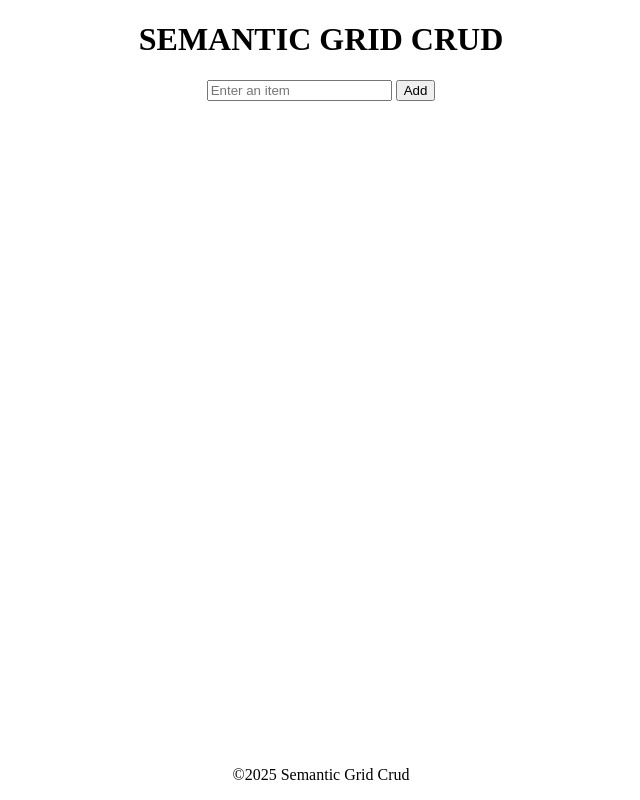
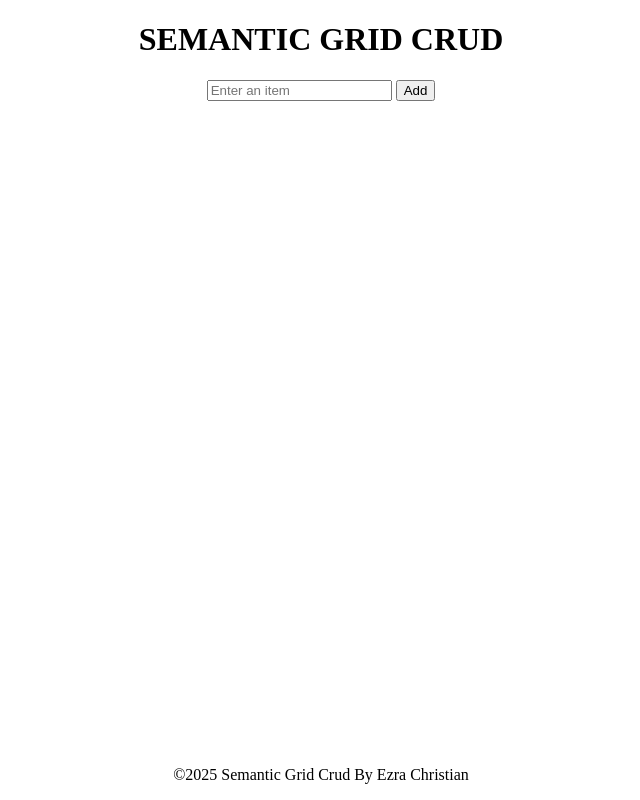
Before and after one commit to Ezra-Patacuddapah/semantic-grid-crud, a plain HTML site: page index.html in a window 1280 px wide. Shown: the whole page, without its empty margins (319-959 px from the left). Drawn offline with Linux system fonts and the light colour scheme.

Commit message:
Added author name

```diff
--- a/index.html
+++ b/index.html
@@ -63,7 +63,7 @@
             <ul id="itemList"></ul>
         </main>
         <footer>
-            <p>&copy;2025 Semantic Grid Crud</p>
+            <p>&copy;2025 Semantic Grid Crud By Ezra Christian</p>
         </footer>
         <script>
             const items = JSON.parse(localStorage.getItem('localItems')) || []
```
